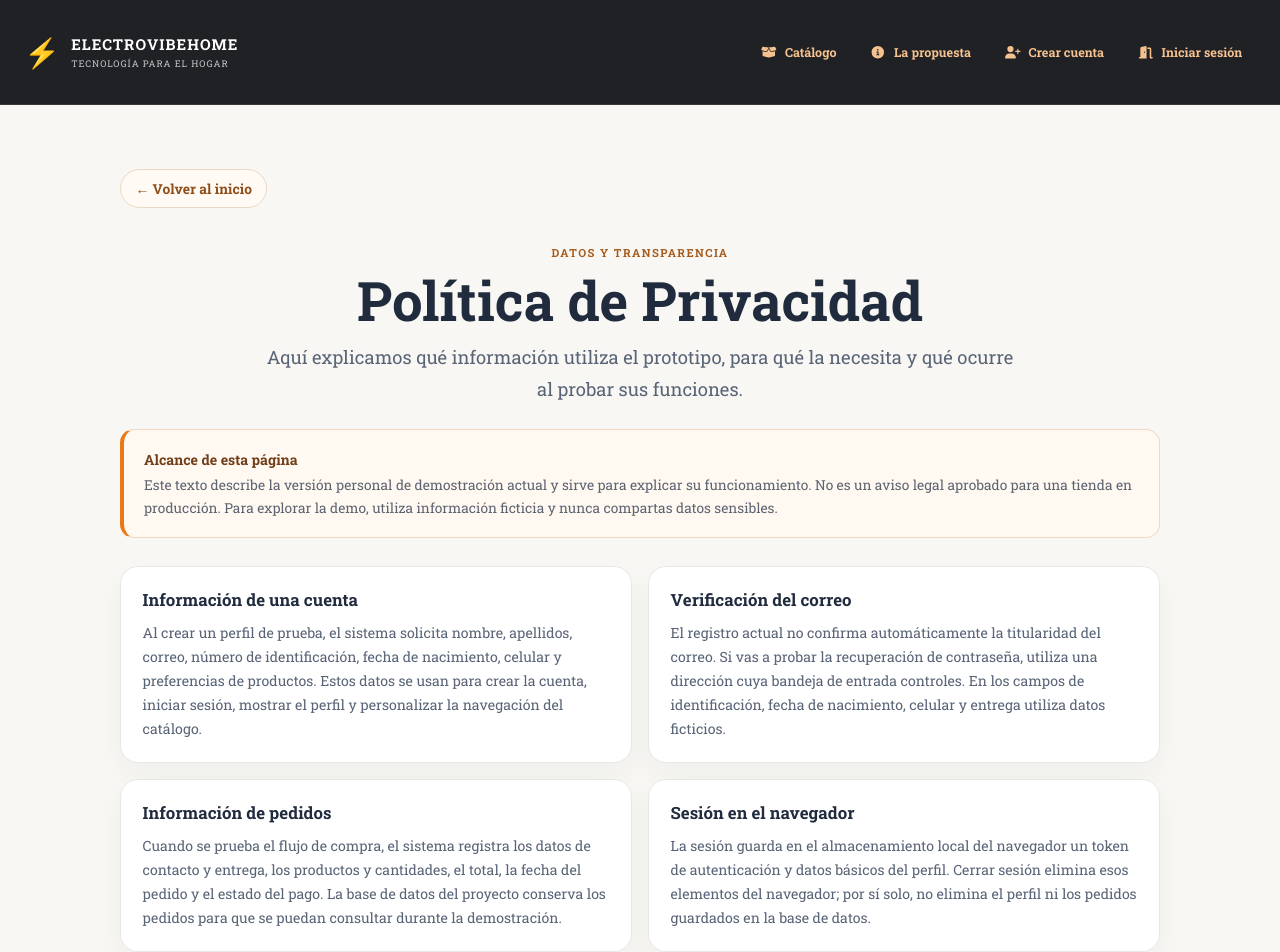
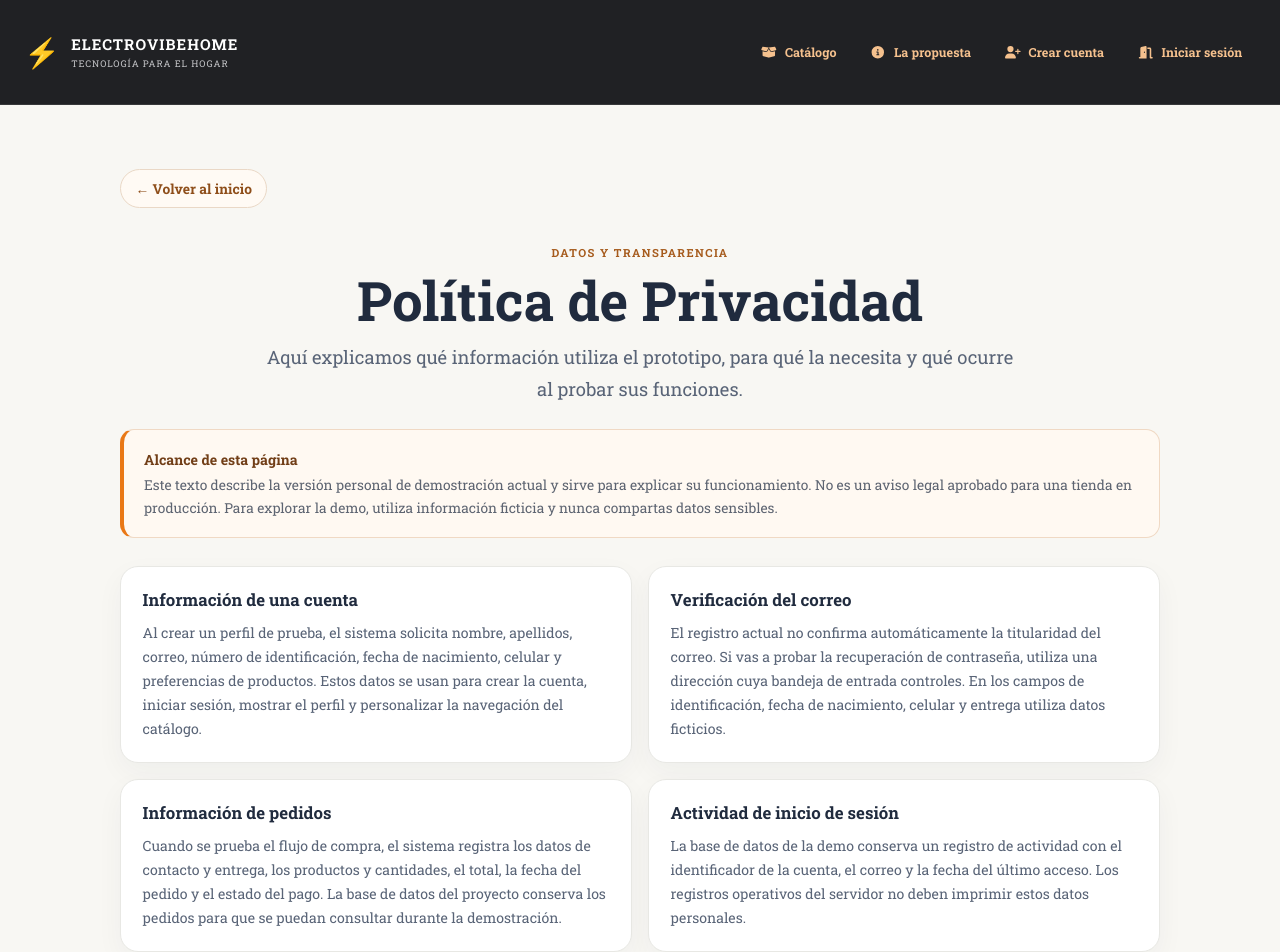
Before and after one commit to sro2005/my-app, a React (Vite) app: page /privacy in a window 1280 px wide. Shown: the top 952 px of the page. Built offline with nearby package versions, Linux system fonts and the light colour scheme.

Commit message:
content: disclose login activity retained by the demo

```diff
--- a/src/components/PrivacyPage.jsx
+++ b/src/components/PrivacyPage.jsx
@@ -21,6 +21,10 @@ const PrivacyPage = () => (
         body: 'Cuando se prueba el flujo de compra, el sistema registra los datos de contacto y entrega, los productos y cantidades, el total, la fecha del pedido y el estado del pago. La base de datos del proyecto conserva los pedidos para que se puedan consultar durante la demostración.'
       },
       {
+        title: 'Actividad de inicio de sesión',
+        body: 'La base de datos de la demo conserva un registro de actividad con el identificador de la cuenta, el correo y la fecha del último acceso. Los registros operativos del servidor no deben imprimir estos datos personales.'
+      },
+      {
         title: 'Sesión en el navegador',
         body: 'La sesión guarda en el almacenamiento local del navegador un token de autenticación y datos básicos del perfil. Cerrar sesión elimina esos elementos del navegador; por sí solo, no elimina el perfil ni los pedidos guardados en la base de datos.'
       },
```
